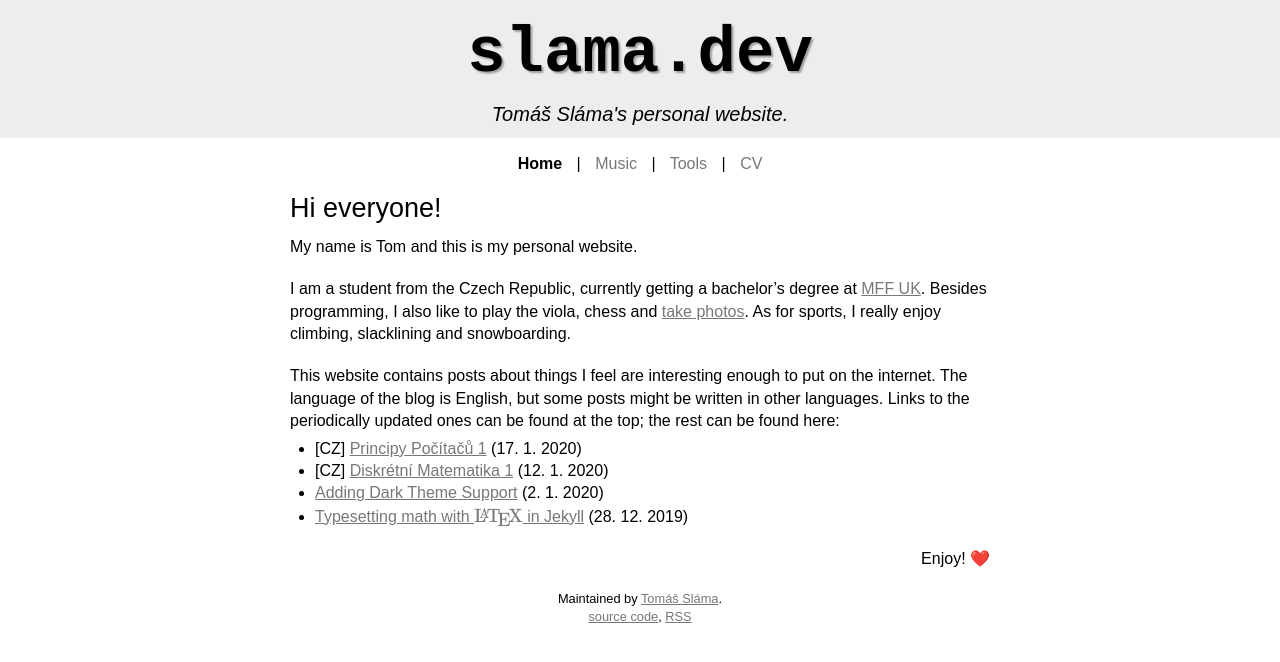
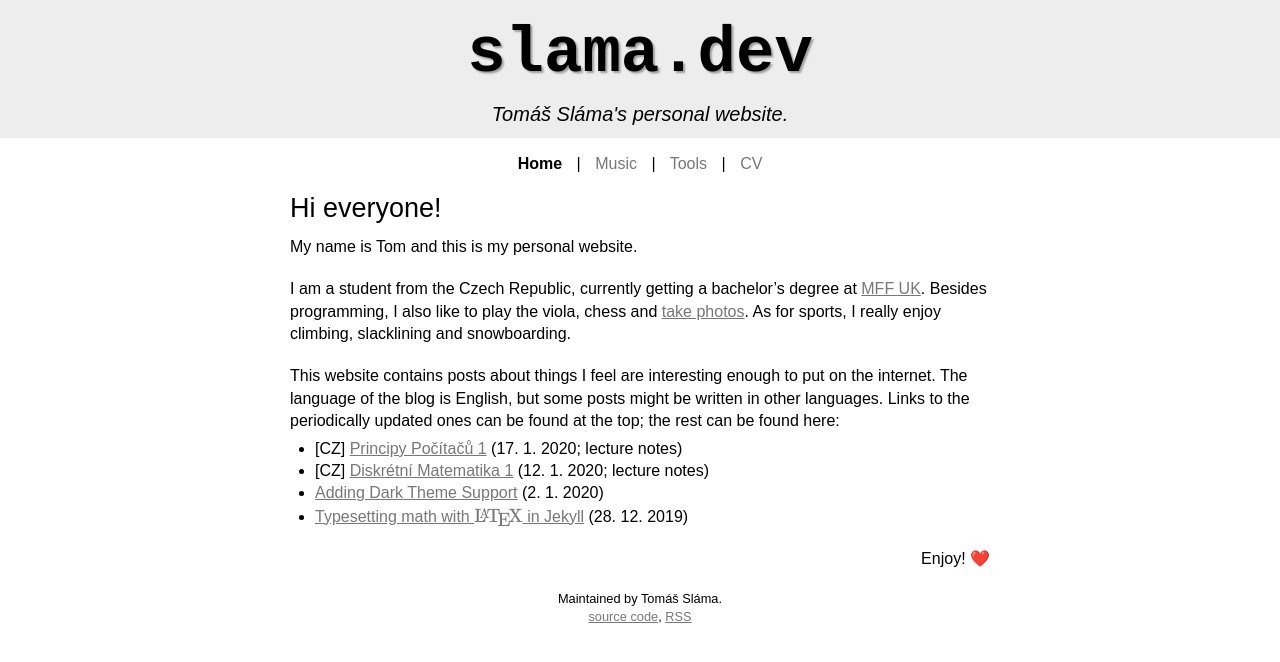
Before and after one commit to xiaoxiae/slama.dev, a Jekyll site: the page built from index.md, in a window 1280 px wide. Shown: the top 662 px of the page. Built offline with Jekyll 4.4.1, drawn with Linux system fonts in a browser that asks for light colours; nearby versions of some CDN libraries; some web fonts are replaced; library files that are not in the unit come from our copies.

Commit message:
add categories to certain posts; minor refactoring

```diff
--- a/_layouts/default.html
+++ b/_layouts/default.html
@@ -59,7 +59,7 @@
 			{{ content }}
 
 			<footer>
-				<p>Maintained by <a href="{{site.url}}">Tomáš Sláma</a>. <br>
+				<p>Maintained by Tomáš Sláma.<br>
 				<a href="https://github.com/xiaoxiae/slama.dev">source code</a>, <a href="{{ site.url }}/feed.xml">RSS</a> </p>
 			</footer>
 		</div>
--- a/_layouts/post.html
+++ b/_layouts/post.html
@@ -5,7 +5,7 @@ layout: default
 <article>
   <header>
 		<h2>{{ page.title }}</h2>
-		<p><em>{{ page.date | date: "%-d. %-m. %Y"}}</em></p>
+		<p>{{ page.date | date: "%-d. %-m. %Y"}}{% if page.category %}; {{page.category}}{% endif%}</p>
   </header>
   <section>
 		{{ content }}
--- a/_plugins/permalink.rb
+++ b/_plugins/permalink.rb
@@ -17,7 +17,7 @@ module Jekyll
           title = item.data['title']
         end
 
-        item.data['permalink'] = I18n.transliterate("#{category}/#{title}/").downcase.gsub(" ", "-")
+        item.data['permalink'] = I18n.transliterate("#{title}/").downcase.gsub(" ", "-")
       end
     end
   end
--- a/_posts/2020-01-12-diskrétní-matematika-1.md
+++ b/_posts/2020-01-12-diskrétní-matematika-1.md
@@ -1,6 +1,7 @@
 ---
 layout: post
 language: cz
+category: "lecture notes"
 ---
 
 V rámci přípravy na zkoušku z kurzu Diskrétní matematiky (zimní semestr MFF UK 2020) jsem vypracoval následující článek, ve kterém jsou shrnuty informace z přednášky.
--- a/_posts/2020-01-17-principy-počítačů-1.md
+++ b/_posts/2020-01-17-principy-počítačů-1.md
@@ -1,6 +1,7 @@
 ---
 layout: post
 language: cz
+category: "lecture notes"
 ---
 
 V rámci přípravy na zkoušku z Principů počítačů (zimní semestr MFF UK 2020) jsem vypracoval následující článek, ve kterém jsou shrnuty informace z přednášek.
--- a/index.md
+++ b/index.md
@@ -17,7 +17,7 @@ The language of the blog is English, but some posts might be written in other la
 Links to the periodically updated ones can be found at the top; the rest can be found here:
 {% assign posts = site.posts | sorted %}
 {% for post in posts %}
-- {% if post.language %}[{{post.language | upcase}}] {% endif%}[{{ post.title}}]({{ post.url }}) ({{ post.date  | date: "%-d. %-m. %Y"}})
+- {% if post.language %}[{{post.language | upcase}}] {% endif%}[{{ post.title}}]({{ post.url }}) ({{ post.date  | date: "%-d. %-m. %Y"}}{% if post.category %}; {{post.category}}{% endif%})
 {% endfor %}
 
 {: .right}
```
Also changed, not shown: tools.md (+2 -0 lines), _includes/diskrétní-matematika-1/test.svg (deleted).
